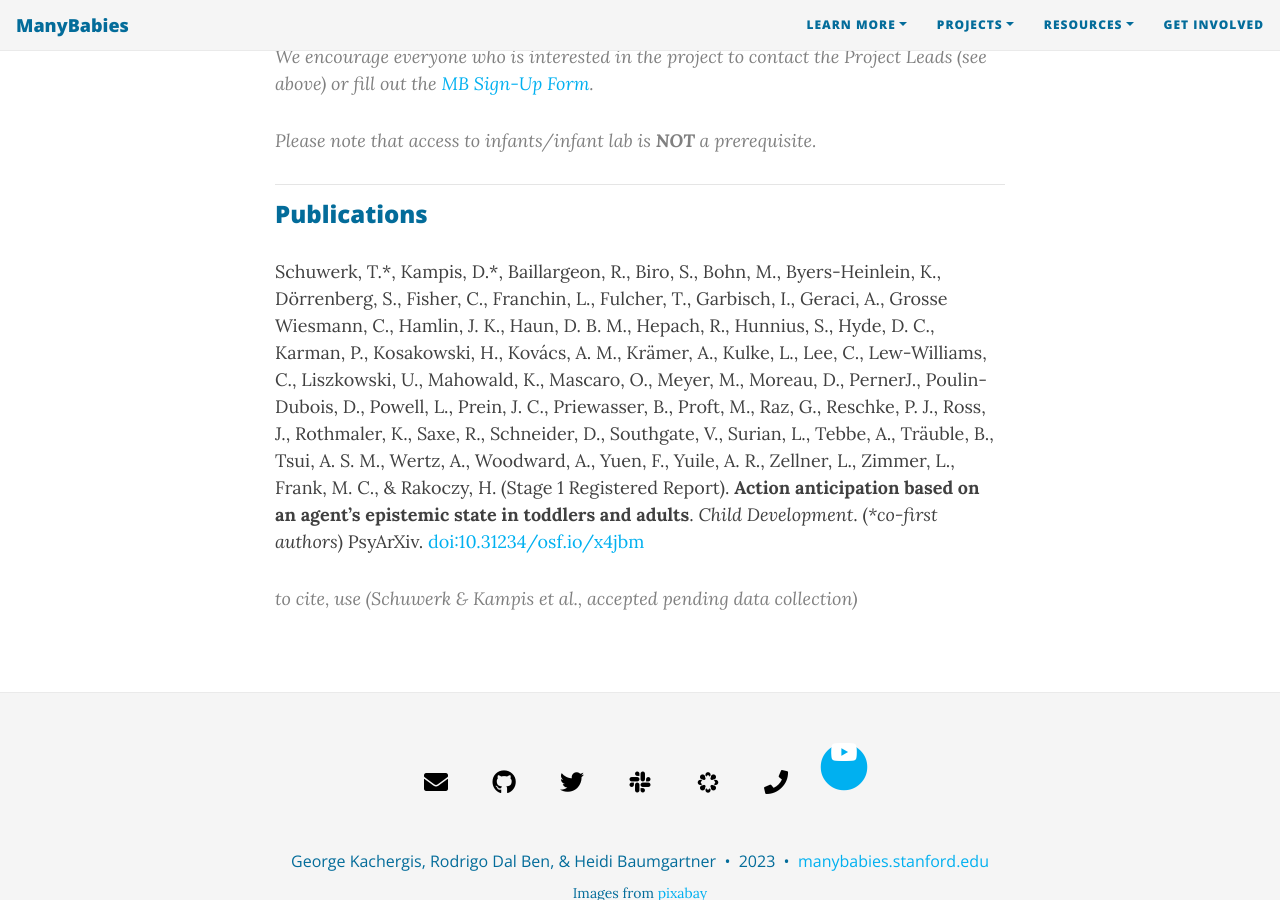
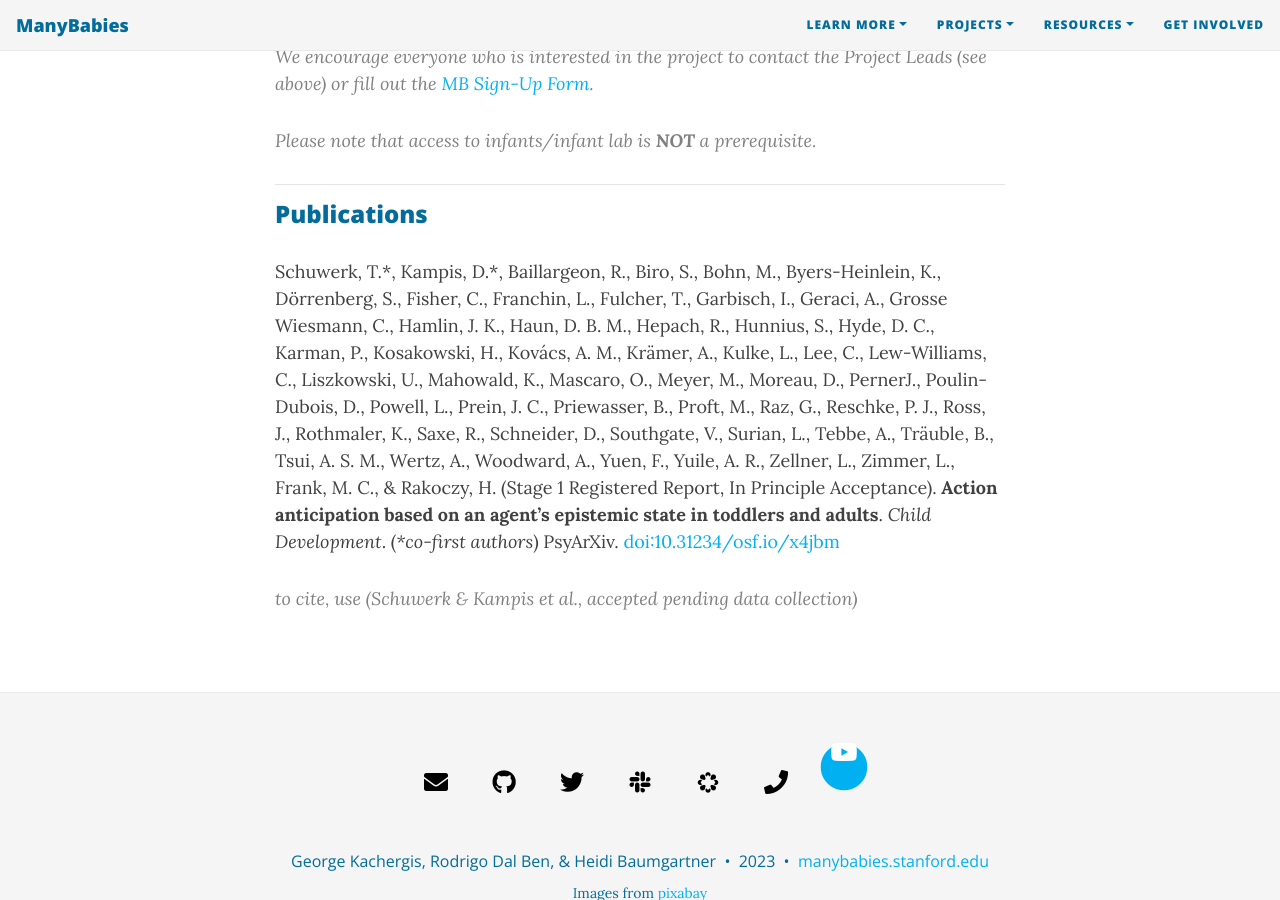
Before and after one commit to manybabies/manybabies.github.io, a Jekyll site: the page built from MB2.md, in a window 1280 px wide and 900 px high, scrolled down 1730 px. Built offline with Jekyll 4.4.1, drawn with Linux system fonts in a browser that asks for light colours; nearby versions of some CDN libraries; some web fonts are replaced.

Commit message:
Update MB2.md

```diff
--- a/MB2.md
+++ b/MB2.md
@@ -52,6 +52,6 @@
 
 ***
 ### Publications
-Schuwerk, T.\*, Kampis, D.\*, Baillargeon, R., Biro, S., Bohn, M., Byers-Heinlein, K., Dörrenberg, S., Fisher, C., Franchin, L., Fulcher, T., Garbisch, I., Geraci, A., Grosse Wiesmann, C., Hamlin, J. K., Haun, D. B. M., Hepach, R., Hunnius, S., Hyde, D. C., Karman, P., Kosakowski, H., Kovács, A. M., Krämer, A., Kulke, L., Lee, C., Lew-Williams, C., Liszkowski, U., Mahowald, K., Mascaro, O., Meyer, M., Moreau, D., PernerJ., Poulin-Dubois, D., Powell, L., Prein, J. C., Priewasser, B., Proft, M., Raz, G., Reschke, P. J., Ross, J., Rothmaler, K., Saxe, R., Schneider, D., Southgate, V., Surian, L., Tebbe, A., Träuble, B., Tsui, A. S. M., Wertz, A., Woodward, A., Yuen, F., Yuile, A. R., Zellner, L., Zimmer, L., Frank, M. C., & Rakoczy, H. (Stage 1 Registered Report). **Action anticipation based on an agent's epistemic state in toddlers and adults**. *Child Development*. (<i>\*co-first authors</i>) PsyArXiv. [doi:10.31234/osf.io/x4jbm](https://doi.org/10.31234/osf.io/x4jbm)
+Schuwerk, T.\*, Kampis, D.\*, Baillargeon, R., Biro, S., Bohn, M., Byers-Heinlein, K., Dörrenberg, S., Fisher, C., Franchin, L., Fulcher, T., Garbisch, I., Geraci, A., Grosse Wiesmann, C., Hamlin, J. K., Haun, D. B. M., Hepach, R., Hunnius, S., Hyde, D. C., Karman, P., Kosakowski, H., Kovács, A. M., Krämer, A., Kulke, L., Lee, C., Lew-Williams, C., Liszkowski, U., Mahowald, K., Mascaro, O., Meyer, M., Moreau, D., PernerJ., Poulin-Dubois, D., Powell, L., Prein, J. C., Priewasser, B., Proft, M., Raz, G., Reschke, P. J., Ross, J., Rothmaler, K., Saxe, R., Schneider, D., Southgate, V., Surian, L., Tebbe, A., Träuble, B., Tsui, A. S. M., Wertz, A., Woodward, A., Yuen, F., Yuile, A. R., Zellner, L., Zimmer, L., Frank, M. C., & Rakoczy, H. (Stage 1 Registered Report, In Principle Acceptance). **Action anticipation based on an agent's epistemic state in toddlers and adults**. *Child Development*. (<i>\*co-first authors</i>) PsyArXiv. [doi:10.31234/osf.io/x4jbm](https://doi.org/10.31234/osf.io/x4jbm)
 
 > to cite, use (Schuwerk & Kampis et al., accepted pending data collection)
```
